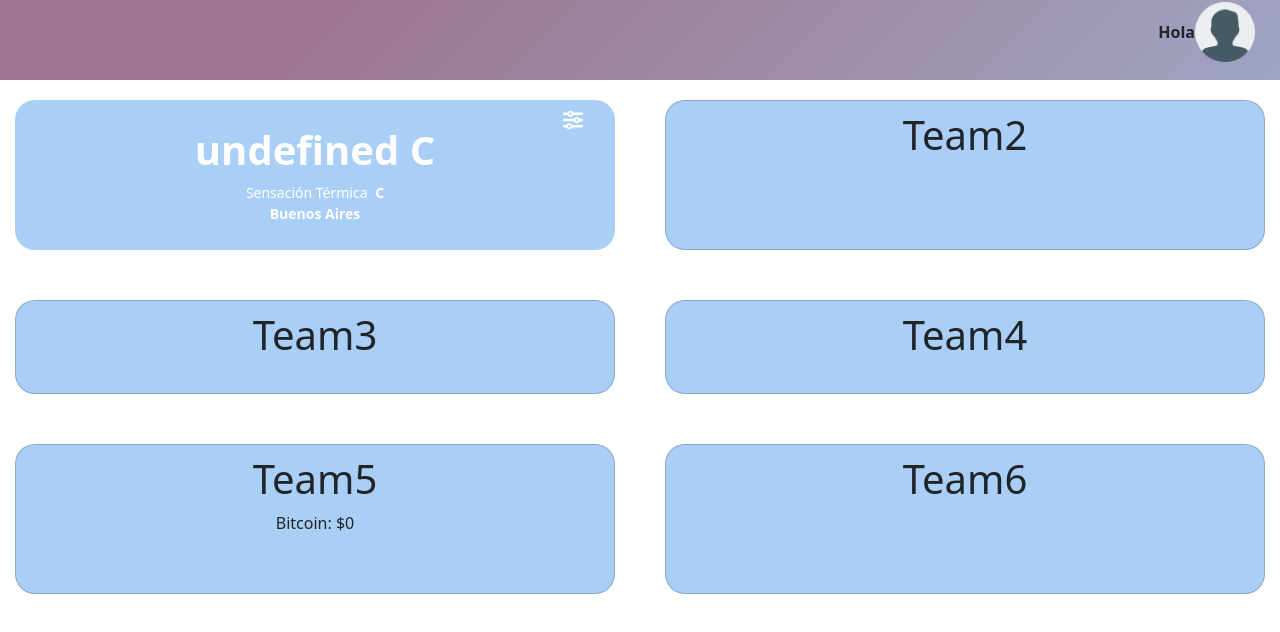
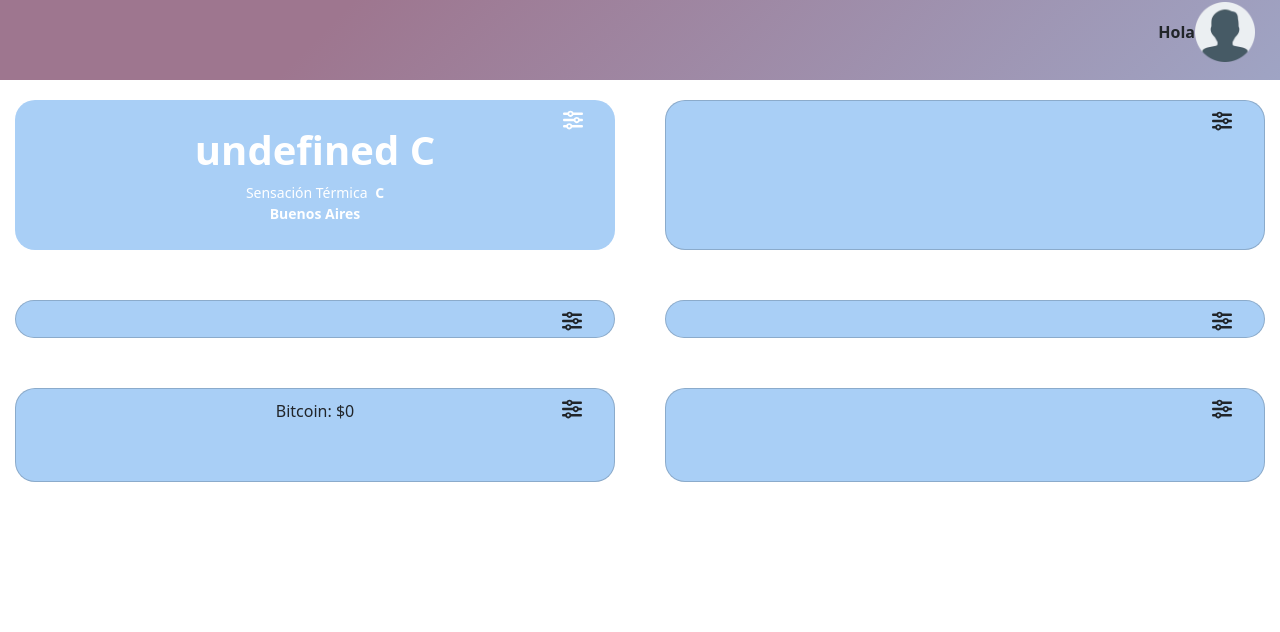
Before and after one commit to GermanCuevas/dashboard, a React (Vite) app: page /dashboard in a window 1280 px wide. Shown: the top 632 px of the page. Built offline with nearby package versions, Linux system fonts and the light colour scheme; no server answers.

Commit message:
feat: se agregan Modales

```diff
--- a/src/components/Cards/Team2/Team2.jsx
+++ b/src/components/Cards/Team2/Team2.jsx
@@ -1,7 +1,14 @@
 import { useEffect, useState } from 'react';
+import { FontAwesomeIcon } from '@fortawesome/react-fontawesome';
+import { Button, Modal } from 'react-bootstrap';
+import { faSliders } from '@fortawesome/free-solid-svg-icons';
 
 export const Team2 = () => {
   const [respuesta, setRespuesa] = useState(undefined);
+  const [showSettingModal, setShowSettingModal] = useState(false);
+  const handleShowSettingModal = () => setShowSettingModal(true);
+  const handleCloseSettingModal = () => setShowSettingModal(false);
+
   useEffect(() => {
     const llamada = async () => {
       let response = await fetch('http://localhost:8080/api/greeting');
@@ -12,9 +19,47 @@ export const Team2 = () => {
   }, []);
 
   return (
-    <div className="card">
-      <h1>Team2</h1>
-      <p>{respuesta}</p>
-    </div>
+    <>
+      <div className="card">
+        <FontAwesomeIcon
+          className="fw-bold fs-5 position-absolute"
+          style={{ right: '2rem', cursor: 'pointer' }}
+          icon={faSliders}
+          onClick={handleShowSettingModal}
+        ></FontAwesomeIcon>
+        <p>{respuesta}</p>
+      </div>
+
+      {/* MODAL EDITABLE PARA CADA TEAM */}
+      <Modal show={showSettingModal} onHide={handleCloseSettingModal}>
+        <Modal.Header closeButton>
+          <Modal.Title>Configuracion</Modal.Title>
+        </Modal.Header>
+        <Modal.Body>
+          {/* Aqui van la interfaz front dependiendo de la funcionalidad, en caso de que necesiten ayuda con esta parte porfavor avisarme (German).*/}
+          <form className="my-form">
+            <div className="boxInput">
+              <label htmlFor="campo1">Campo 1</label>
+              <input type="text" id="campo1" />
+            </div>
+            <div className="boxInput">
+              <label htmlFor="campo2">Campo 2</label>
+              <input type="text" id="campo2" />
+            </div>
+            <div className="boxInput">
+              <label htmlFor="campo3">Campo 3</label>
+              <input type="text" id="campo3" />
+            </div>
+            <button>Enviar</button>
+          </form>
+          {/* Este form es solo para ejemplificar, como mencione, se puede cambiar dependediendo del proyecto */}
+        </Modal.Body>
+        <Modal.Footer>
+          <Button variant="secondary" onClick={handleCloseSettingModal}>
+            Close
+          </Button>
+        </Modal.Footer>
+      </Modal>
+    </>
   );
 };
--- a/src/components/Cards/Team3/Team3.jsx
+++ b/src/components/Cards/Team3/Team3.jsx
@@ -1,7 +1,14 @@
 import { useEffect, useState } from 'react';
+import { FontAwesomeIcon } from '@fortawesome/react-fontawesome';
+import { Button, Modal } from 'react-bootstrap';
+import { faSliders } from '@fortawesome/free-solid-svg-icons';
 
 export const Team3 = () => {
   const [respuesta, setRespuesa] = useState(undefined);
+  const [showSettingModal, setShowSettingModal] = useState(false);
+  const handleShowSettingModal = () => setShowSettingModal(true);
+  const handleCloseSettingModal = () => setShowSettingModal(false);
+
   useEffect(() => {
     const llamada = async () => {
       let response = await fetch('http://localhost:8080/api/greeting');
@@ -12,9 +19,47 @@ export const Team3 = () => {
   }, []);
 
   return (
-    <div className="card">
-      <h1>Team3</h1>
-      <p>{respuesta}</p>
-    </div>
+    <>
+      <div className="card">
+        <FontAwesomeIcon
+          className="fw-bold fs-5 position-absolute"
+          style={{ right: '2rem', cursor: 'pointer' }}
+          icon={faSliders}
+          onClick={handleShowSettingModal}
+        ></FontAwesomeIcon>
+        <p>{respuesta}</p>
+      </div>
+
+      {/* MODAL EDITABLE PARA CADA TEAM */}
+      <Modal show={showSettingModal} onHide={handleCloseSettingModal}>
+        <Modal.Header closeButton>
+          <Modal.Title>Configuracion</Modal.Title>
+        </Modal.Header>
+        <Modal.Body>
+          {/* Aqui van la interfaz front dependiendo de la funcionalidad, en caso de que necesiten ayuda con esta parte porfavor avisarme (German).*/}
+          <form className="my-form">
+            <div className="boxInput">
+              <label htmlFor="campo1">Campo 1</label>
+              <input type="text" id="campo1" />
+            </div>
+            <div className="boxInput">
+              <label htmlFor="campo2">Campo 2</label>
+              <input type="text" id="campo2" />
+            </div>
+            <div className="boxInput">
+              <label htmlFor="campo3">Campo 3</label>
+              <input type="text" id="campo3" />
+            </div>
+            <button>Enviar</button>
+          </form>
+          {/* Este form es solo para ejemplificar, como mencione, se puede cambiar dependediendo del proyecto */}
+        </Modal.Body>
+        <Modal.Footer>
+          <Button variant="secondary" onClick={handleCloseSettingModal}>
+            Close
+          </Button>
+        </Modal.Footer>
+      </Modal>
+    </>
   );
 };
--- a/src/components/Cards/Team4/Team4.jsx
+++ b/src/components/Cards/Team4/Team4.jsx
@@ -1,7 +1,14 @@
 import { useEffect, useState } from 'react';
+import { FontAwesomeIcon } from '@fortawesome/react-fontawesome';
+import { Button, Modal } from 'react-bootstrap';
+import { faSliders } from '@fortawesome/free-solid-svg-icons';
 
 export const Team4 = () => {
   const [respuesta, setRespuesa] = useState(undefined);
+  const [showSettingModal, setShowSettingModal] = useState(false);
+  const handleShowSettingModal = () => setShowSettingModal(true);
+  const handleCloseSettingModal = () => setShowSettingModal(false);
+
   useEffect(() => {
     const llamada = async () => {
       let response = await fetch('http://localhost:8080/api/greeting');
@@ -12,9 +19,48 @@ export const Team4 = () => {
   }, []);
 
   return (
-    <div className="card">
-      <h1>Team4</h1>
-      <p>{respuesta}</p>
-    </div>
+    <>
+      <div className="card">
+        <FontAwesomeIcon
+          className="fw-bold fs-5 position-absolute"
+          style={{ right: '2rem', cursor: 'pointer' }}
+          icon={faSliders}
+          onClick={handleShowSettingModal}
+        ></FontAwesomeIcon>
+
+        <p>{respuesta}</p>
+      </div>
+
+      {/* MODAL EDITABLE PARA CADA TEAM */}
+      <Modal show={showSettingModal} onHide={handleCloseSettingModal}>
+        <Modal.Header closeButton>
+          <Modal.Title>Configuracion</Modal.Title>
+        </Modal.Header>
+        <Modal.Body>
+          {/* Aqui van la interfaz front dependiendo de la funcionalidad, en caso de que necesiten ayuda con esta parte porfavor avisarme (German).*/}
+          <form className="my-form">
+            <div className="boxInput">
+              <label htmlFor="campo1">Campo 1</label>
+              <input type="text" id="campo1" />
+            </div>
+            <div className="boxInput">
+              <label htmlFor="campo2">Campo 2</label>
+              <input type="text" id="campo2" />
+            </div>
+            <div className="boxInput">
+              <label htmlFor="campo3">Campo 3</label>
+              <input type="text" id="campo3" />
+            </div>
+            <button>Enviar</button>
+          </form>
+          {/* Este form es solo para ejemplificar, como mencione, se puede cambiar dependediendo del proyecto */}
+        </Modal.Body>
+        <Modal.Footer>
+          <Button variant="secondary" onClick={handleCloseSettingModal}>
+            Close
+          </Button>
+        </Modal.Footer>
+      </Modal>
+    </>
   );
 };
--- a/src/components/Cards/Team5/Team5.jsx
+++ b/src/components/Cards/Team5/Team5.jsx
@@ -1,13 +1,21 @@
-import React, { useEffect, useState } from 'react';
+import { useEffect, useState } from 'react';
+import { Button, Modal } from 'react-bootstrap';
+import { faSliders } from '@fortawesome/free-solid-svg-icons';
+import { FontAwesomeIcon } from '@fortawesome/react-fontawesome';
 
 export const Team5 = () => {
+  const [showSettingModal, setShowSettingModal] = useState(false);
+  const handleShowSettingModal = () => setShowSettingModal(true);
+  const handleCloseSettingModal = () => setShowSettingModal(false);
   const [respuesta, setRespuesta] = useState(undefined);
   const [dolar, setDolar] = useState(undefined);
 
   useEffect(() => {
     const llamada = async () => {
       try {
-        const response = await fetch('http://localhost:8085/crypto/crypto-prices?ids=bitcoin');
+        const response = await fetch(
+          'http://localhost:8085/crypto/crypto-prices?ids=bitcoin'
+        );
         if (response.ok) {
           const data = await response.json();
           setRespuesta(data);
@@ -24,22 +32,74 @@ export const Team5 = () => {
       } catch (error) {
         console.error('Error:', error);
       }
-      console.log("RESULTADO " + data);
+      //Esta linea no se esta ejecutando===>
+      //console.log('RESULTADO ' + data);
     };
 
     llamada();
   }, []);
 
-  const bitcoinPrice = respuesta && respuesta.bitcoin ? respuesta.bitcoin.usd : 0;
-  const dolarOficial = dolar ? "Dolar " + dolar.officialName + ": Compra $" + dolar.officialBuyPrice + " - Venta $" + dolar.officialSellPrice : "";
-  const dolarBlue = dolar ? "Dolar " + dolar.blueName + ": Compra $" + dolar.blueBuyPrice + " - Venta $" + dolar.blueSellPrice : "";
+  const bitcoinPrice =
+    respuesta && respuesta.bitcoin ? respuesta.bitcoin.usd : 0;
+  const dolarOficial = dolar
+    ? 'Dolar ' +
+      dolar.officialName +
+      ': Compra $' +
+      dolar.officialBuyPrice +
+      ' - Venta $' +
+      dolar.officialSellPrice
+    : '';
+  const dolarBlue = dolar
+    ? 'Dolar ' +
+      dolar.blueName +
+      ': Compra $' +
+      dolar.blueBuyPrice +
+      ' - Venta $' +
+      dolar.blueSellPrice
+    : '';
 
   return (
     <div className="card">
-      <h1>Team5</h1>
+      <FontAwesomeIcon
+        className="fw-bold fs-5 position-absolute"
+        style={{ right: '2rem', cursor: 'pointer' }}
+        icon={faSliders}
+        onClick={handleShowSettingModal}
+      ></FontAwesomeIcon>
       <p>Bitcoin: ${bitcoinPrice}</p>
       <p>{dolarOficial}</p>
       <p>{dolarBlue}</p>
+
+      {/* MODAL EDITABLE PARA CADA TEAM */}
+      <Modal show={showSettingModal} onHide={handleCloseSettingModal}>
+        <Modal.Header closeButton>
+          <Modal.Title>Configuracion</Modal.Title>
+        </Modal.Header>
+        <Modal.Body>
+          {/* Aqui van la interfaz front dependiendo de la funcionalidad, en caso de que necesiten ayuda con esta parte porfavor avisarme (German).*/}
+          <form className="my-form">
+            <div className="boxInput">
+              <label htmlFor="campo1">Campo 1</label>
+              <input type="text" id="campo1" />
+            </div>
+            <div className="boxInput">
+              <label htmlFor="campo2">Campo 2</label>
+              <input type="text" id="campo2" />
+            </div>
+            <div className="boxInput">
+              <label htmlFor="campo3">Campo 3</label>
+              <input type="text" id="campo3" />
+            </div>
+            <button>Enviar</button>
+          </form>
+          {/* Este form es solo para ejemplificar, como mencione, se puede cambiar dependediendo del proyecto */}
+        </Modal.Body>
+        <Modal.Footer>
+          <Button variant="secondary" onClick={handleCloseSettingModal}>
+            Close
+          </Button>
+        </Modal.Footer>
+      </Modal>
     </div>
   );
 };
--- a/src/components/Cards/Team6/Team6.jsx
+++ b/src/components/Cards/Team6/Team6.jsx
@@ -1,7 +1,14 @@
 import { useEffect, useState } from 'react';
+import { FontAwesomeIcon } from '@fortawesome/react-fontawesome';
+import { Button, Modal } from 'react-bootstrap';
+import { faSliders } from '@fortawesome/free-solid-svg-icons';
 
 export const Team6 = () => {
   const [respuesta, setRespuesa] = useState(undefined);
+  const [showSettingModal, setShowSettingModal] = useState(false);
+  const handleShowSettingModal = () => setShowSettingModal(true);
+  const handleCloseSettingModal = () => setShowSettingModal(false);
+
   useEffect(() => {
     const llamada = async () => {
       let response = await fetch('http://localhost:8080/api/greeting');
@@ -12,9 +19,48 @@ export const Team6 = () => {
   }, []);
 
   return (
-    <div className="card">
-      <h1>Team6</h1>
-      <p>{respuesta}</p>
-    </div>
+    <>
+      <div className="card">
+        <FontAwesomeIcon
+          className="fw-bold fs-5 position-absolute"
+          style={{ right: '2rem', cursor: 'pointer' }}
+          icon={faSliders}
+          onClick={handleShowSettingModal}
+        ></FontAwesomeIcon>
+
+        <p>{respuesta}</p>
+      </div>
+
+      {/* MODAL EDITABLE PARA CADA TEAM */}
+      <Modal show={showSettingModal} onHide={handleCloseSettingModal}>
+        <Modal.Header closeButton>
+          <Modal.Title>Configuracion</Modal.Title>
+        </Modal.Header>
+        <Modal.Body>
+          {/* Aqui van la interfaz front dependiendo de la funcionalidad, en caso de que necesiten ayuda con esta parte porfavor avisarme (German).*/}
+          <form className="my-form">
+            <div className="boxInput">
+              <label htmlFor="campo1">Campo 1</label>
+              <input type="text" id="campo1" />
+            </div>
+            <div className="boxInput">
+              <label htmlFor="campo2">Campo 2</label>
+              <input type="text" id="campo2" />
+            </div>
+            <div className="boxInput">
+              <label htmlFor="campo3">Campo 3</label>
+              <input type="text" id="campo3" />
+            </div>
+            <button>Enviar</button>
+          </form>
+          {/* Este form es solo para ejemplificar, como mencione, se puede cambiar dependediendo del proyecto */}
+        </Modal.Body>
+        <Modal.Footer>
+          <Button variant="secondary" onClick={handleCloseSettingModal}>
+            Close
+          </Button>
+        </Modal.Footer>
+      </Modal>
+    </>
   );
 };
```
